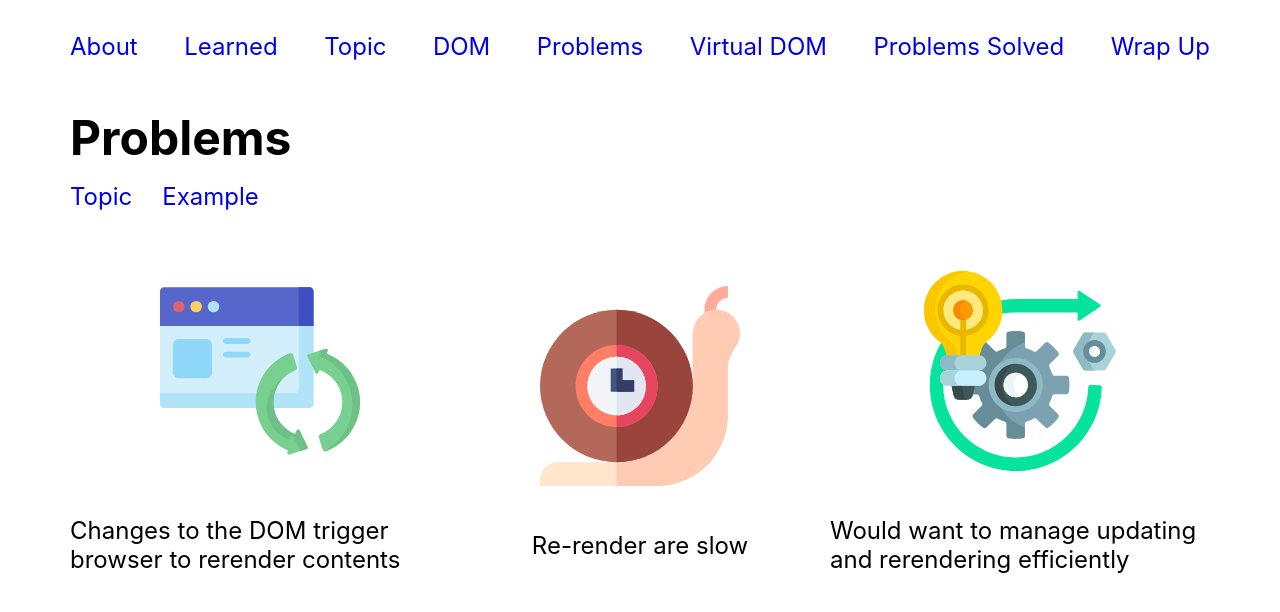
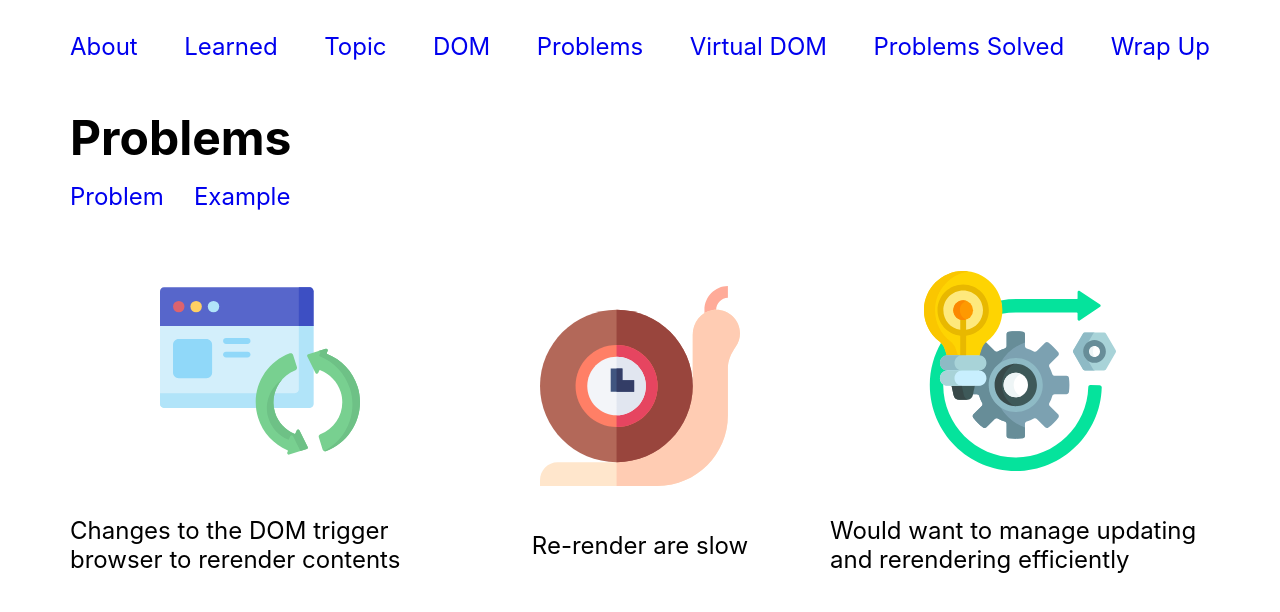
Before and after one commit to nhantran3395/eea-demo-virtual-dom-nhan-tran, a React (Create React App) app: page /problem in a window 1280 px wide. Shown: the top 612 px of the page. Built offline with nearby package versions, Linux system fonts and the light colour scheme.

Commit message:
fix: fix typo in link

```diff
--- a/src/pages/ProblemPage.tsx
+++ b/src/pages/ProblemPage.tsx
@@ -12,7 +12,7 @@ function ProblemPage() {
       <nav className="page-inner-navigation">
         <ul>
           <li>
-            <Link to="/problem">Topic</Link>
+            <Link to="/problem">Problem</Link>
           </li>
           <li>
             <Link to="/problem/example">Example</Link>
```
